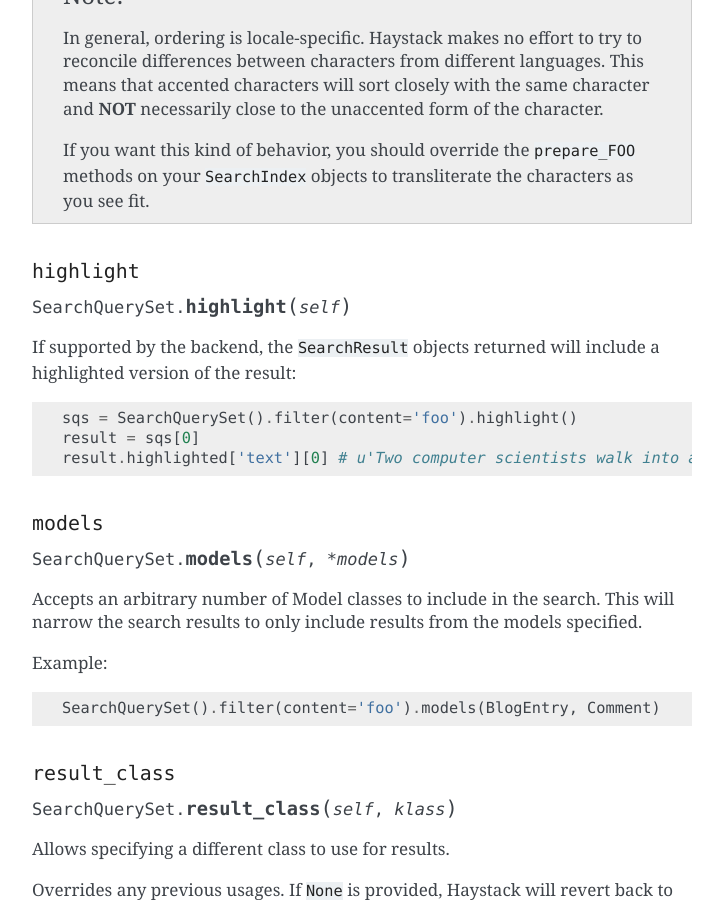
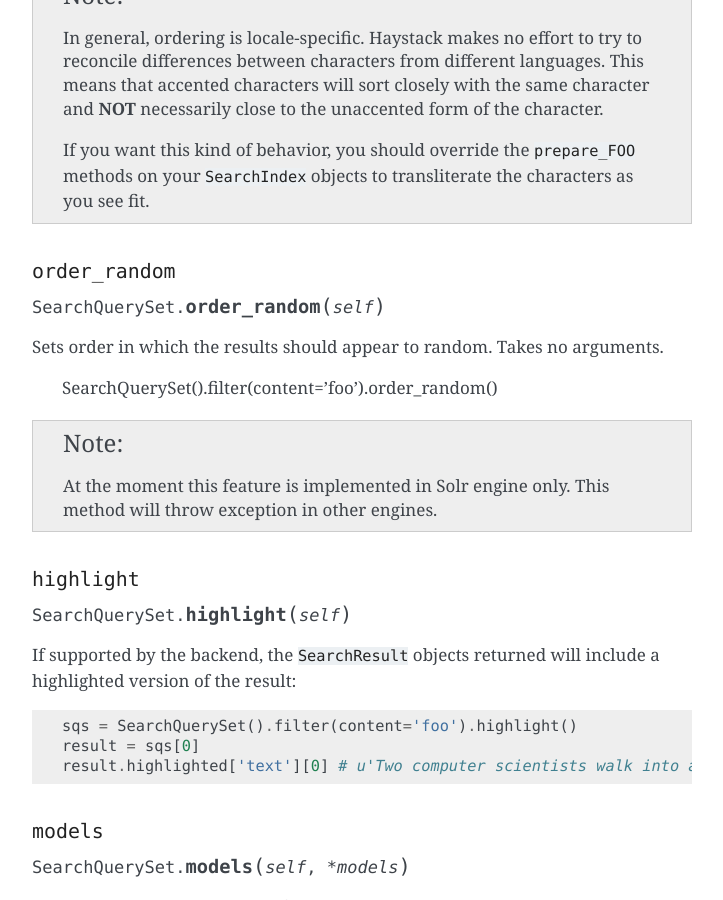
Before and after one commit to django-haystack/django-haystack, a Sphinx documentation site: the page built from docs/searchqueryset_api.rst, in a window 1280 px wide and 900 px high, scrolled down 4445 px. Shown: the whole window, without its empty margins (388-1111 px from the left). Built offline with Sphinx 7.4.7, drawn with Linux system fonts in a browser that asks for light colours; some of the changed text lies outside the part shown.

Commit message:
adding order_random to API documentation

```diff
--- a/docs/searchqueryset_api.rst
+++ b/docs/searchqueryset_api.rst
@@ -222,6 +222,19 @@ string with a ``-``::
     If you want this kind of behavior, you should override the ``prepare_FOO``
     methods on your ``SearchIndex`` objects to transliterate the characters
     as you see fit.
+
+``order_random``
+~~~~~~~~~~~~
+
+.. method:: SearchQuerySet.order_random(self)
+
+Sets order in which the results should appear to random. Takes no arguments.
+
+    SearchQuerySet().filter(content='foo').order_random()
+
+.. note::
+
+    At the moment this feature is implemented in Solr engine only. This method will throw exception in other engines.
 
 ``highlight``
 ~~~~~~~~~~~~~
```
